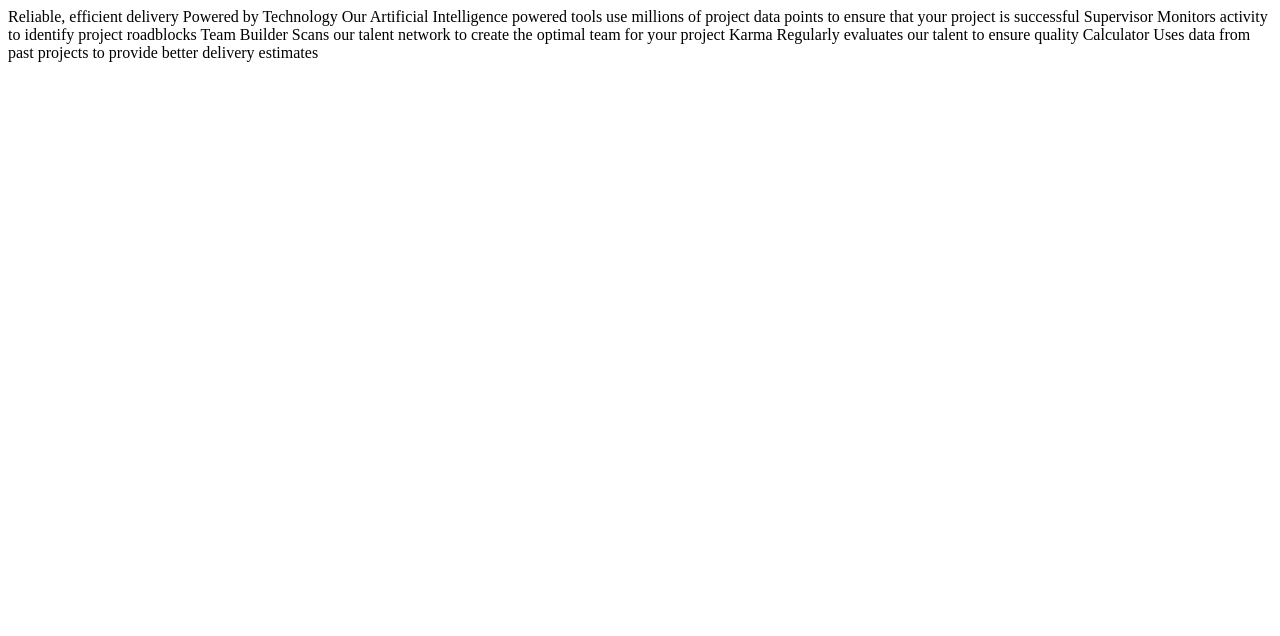
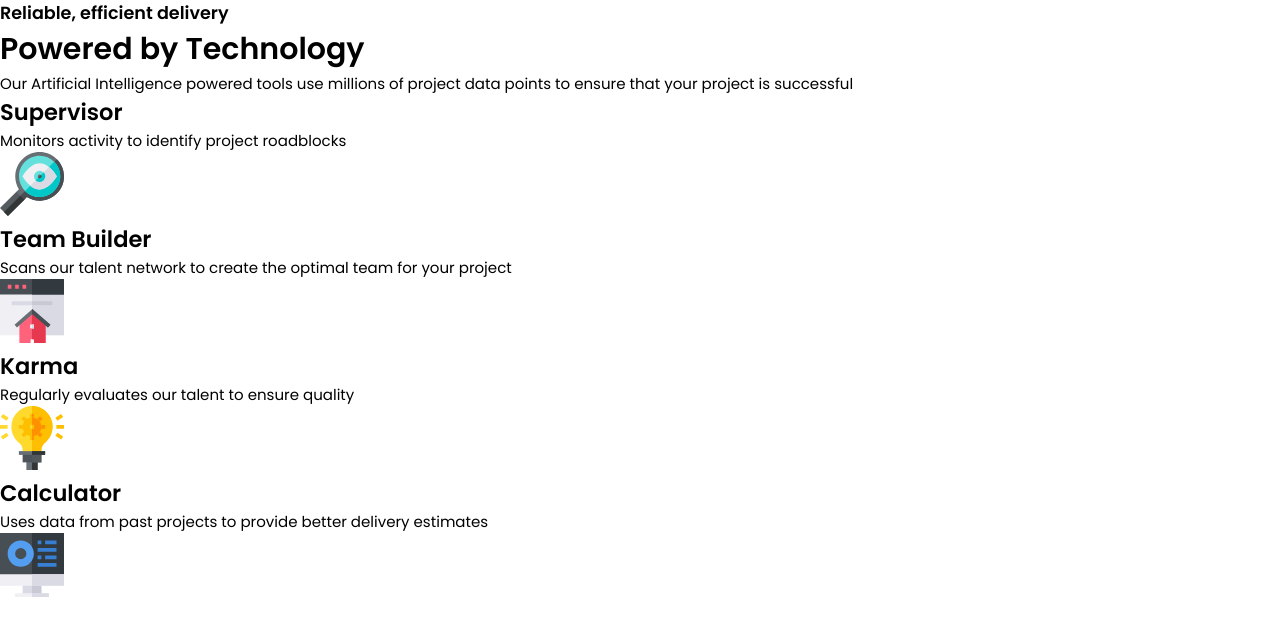
Before and after one commit to KristinaRadosavljevic/four-card-feature-section, a website: page index.html in a window 1280 px wide. Drawn offline with Linux system fonts and the light colour scheme.

Commit message:
Set up the HTML and global CSS styles.

```diff
--- a/index.html
+++ b/index.html
@@ -13,12 +13,39 @@
     <title>Kristina Radosavljevic | Four card feature section</title>
   </head>
   <body>
-    Reliable, efficient delivery Powered by Technology Our Artificial
-    Intelligence powered tools use millions of project data points to ensure
-    that your project is successful Supervisor Monitors activity to identify
-    project roadblocks Team Builder Scans our talent network to create the
-    optimal team for your project Karma Regularly evaluates our talent to ensure
-    quality Calculator Uses data from past projects to provide better delivery
-    estimates
+    <main>
+      <h3>Reliable, efficient delivery</h3>
+      <h1>Powered by Technology</h1>
+      <p class="intro">
+        Our Artificial Intelligence powered tools use millions of project data
+        points to ensure that your project is successful
+      </p>
+      <div class="container">
+        <article class="supervisor">
+          <h2>Supervisor</h2>
+          <p>Monitors activity to identify project roadblocks</p>
+          <img src="images/icon-supervisor.svg" alt="Supervisor icon" />
+        </article>
+        <article class="team-builder">
+          <h2>Team Builder</h2>
+          <p>
+            Scans our talent network to create the optimal team for your project
+          </p>
+          <img src="images/icon-team-builder.svg" alt="Team Builder icon" />
+        </article>
+        <article class="karma">
+          <h2>Karma</h2>
+          <p>Regularly evaluates our talent to ensure quality</p>
+          <img src="images/icon-karma.svg" alt="Karma icon" />
+        </article>
+        <article class="calculator">
+          <h2>Calculator</h2>
+          <p>
+            Uses data from past projects to provide better delivery estimates
+          </p>
+          <img src="images/icon-calculator.svg" alt="Calculator icon" />
+        </article>
+      </div>
+    </main>
   </body>
 </html>
--- a/scss/styles.scss
+++ b/scss/styles.scss
@@ -1,34 +1,24 @@
-// # Front-end Style Guide
+@import url("https://fonts.googleapis.com/css2?family=Poppins:wght@200;400;600&display=swap");
 
-// ## Layout
+// Color variables
+$red: hsl(0, 78%, 62%);
+$cyan: hsl(180, 62%, 55%);
+$orange: hsl(34, 97%, 64%);
+$blue: hsl(212, 86%, 64%);
+$very-dark-blue: hsl(234, 12%, 34%);
+$grayish-blue: hsl(229, 6%, 66%);
+$very-light-gray: hsl(0, 0%, 98%);
 
-// The designs were created to the following widths:
+// Global resets
+*,
+*::before,
+*::after {
+  margin: 0;
+  padding: 0;
+  box-sizing: border-box;
+}
 
-// - Mobile: 375px
-// - Desktop: 1440px
-
-// ## Colors
-
-// ### Primary
-
-// - Red: hsl(0, 78%, 62%)
-// - Cyan: hsl(180, 62%, 55%)
-// - Orange: hsl(34, 97%, 64%)
-// - Blue: hsl(212, 86%, 64%)
-
-// ### Neutral
-
-// - Very Dark Blue: hsl(234, 12%, 34%)
-// - Grayish Blue: hsl(229, 6%, 66%)
-// - Very Light Gray: hsl(0, 0%, 98%)
-
-// ## Typography
-
-// ### Body Copy
-
-// - Font size: 15px
-
-// ### Fonts
-
-// - Family: [Poppins](https://fonts.google.com/specimen/Poppins)
-// - Weights: 200, 400, 600
+body {
+  font-size: 0.94rem;
+  font-family: "Poppins", sans-serif;
+}
```
Also changed, not shown: css/styles.css.
